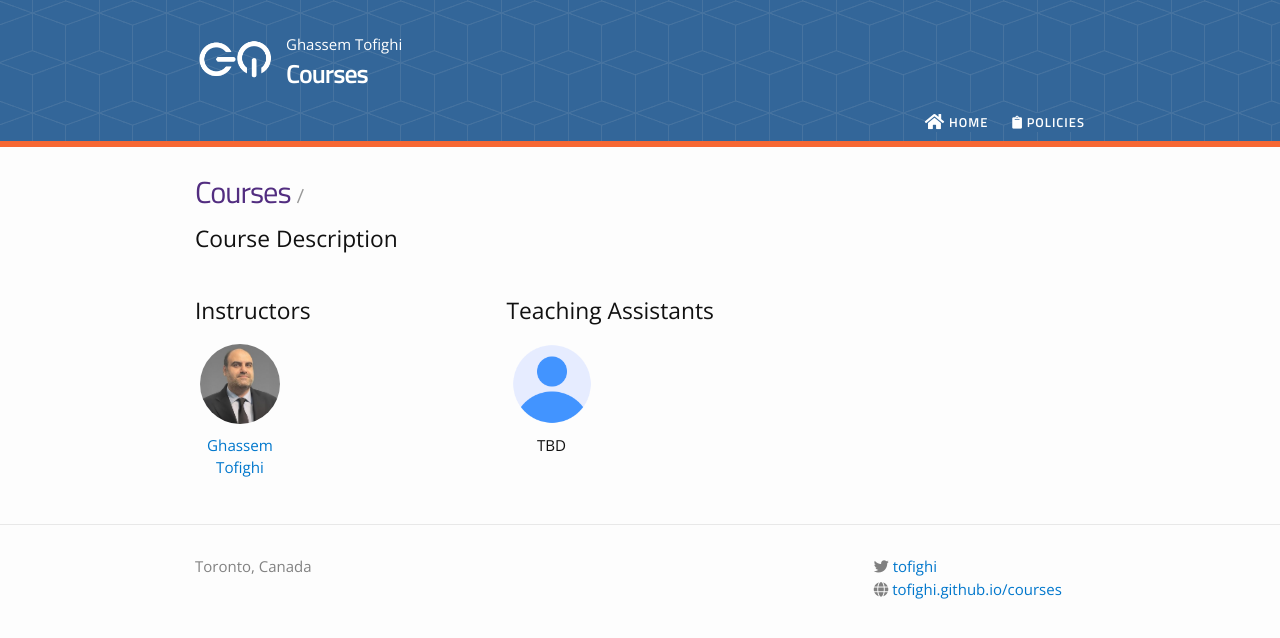
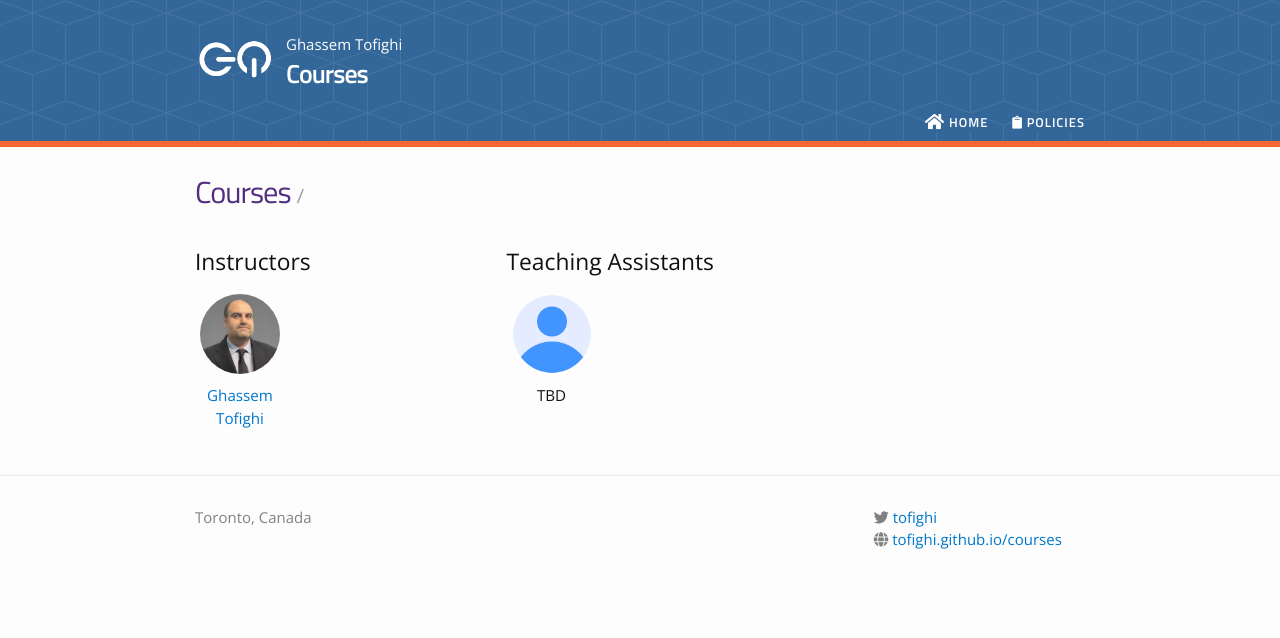
Before and after one commit to tofighi/courses, a Jekyll site: the page built from index.md, in a window 1280 px wide. Shown: the top 638 px of the page. Built offline with Jekyll 4.4.1, drawn with Linux system fonts in a browser that asks for light colours; nearby versions of some CDN libraries.

Commit message:
Update home.html

```diff
--- a/_layouts/home.html
+++ b/_layouts/home.html
@@ -4,8 +4,15 @@
 
 <div class="home">
 
-    <h1>{{ site.course_name }} <span style="font-size: 20px;color: #0006;">/ {{ site.course_semester }} </span></h1>
- {% if site.course_description %}
+    <h1>{{ site.course_name }} <span style="font-size: 20px;color: #0006;">
+
+        /
+
+        {{ site.course_semester }}
+
+    </span></h1>
+ {% if site.course_description !="" %}
+
     <h2>Course Description</h2>
     <p>{{ site.course_description }}</p>
  {% endif %}
```
